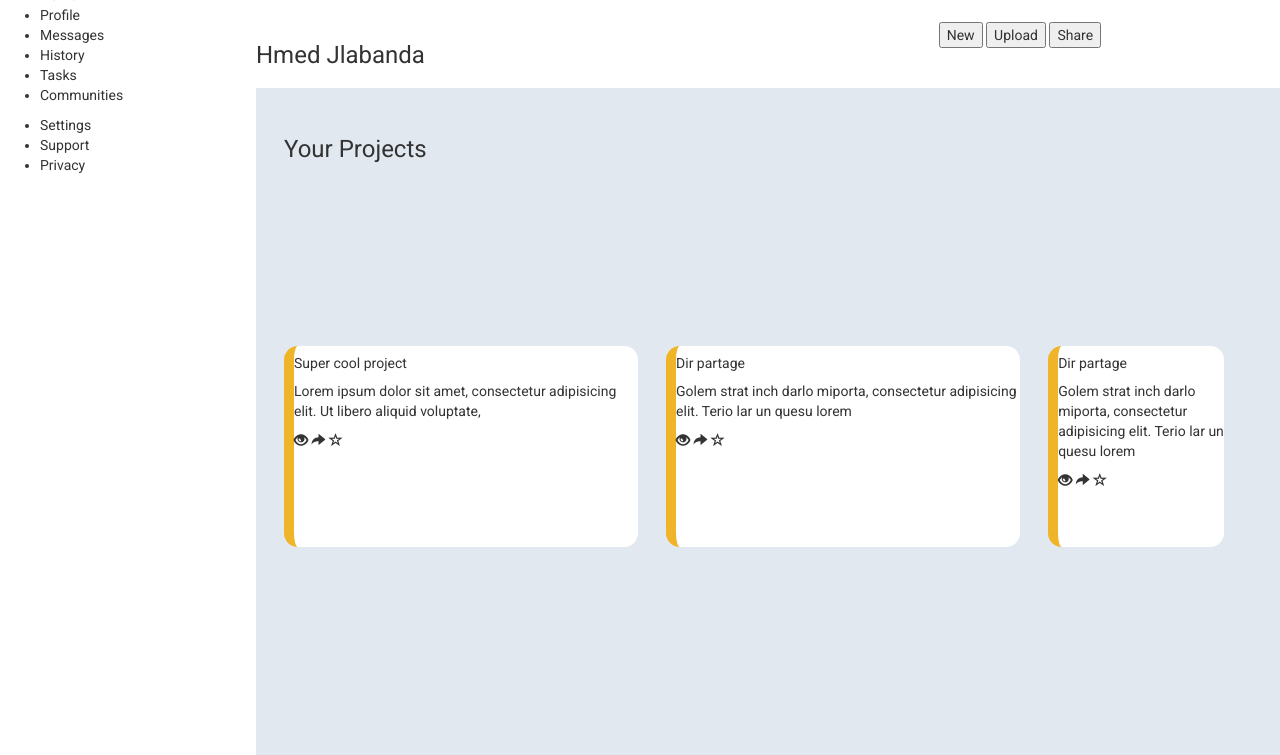
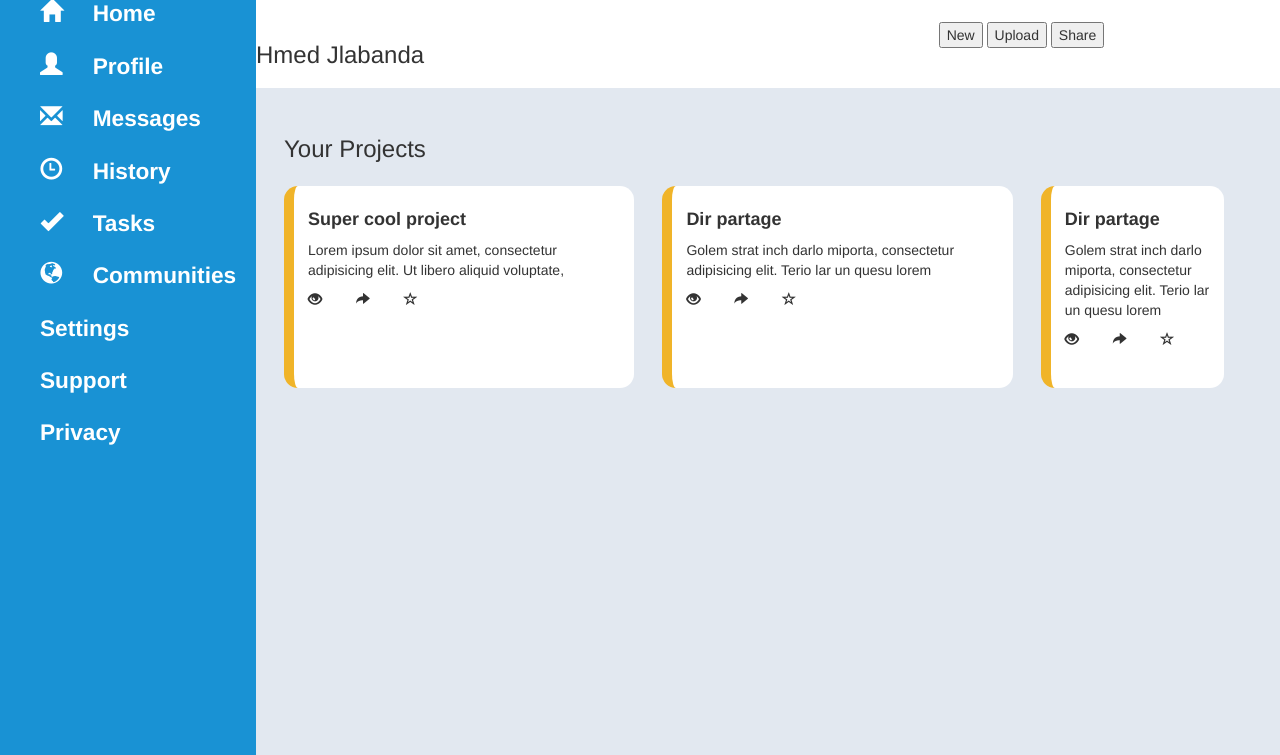
Before and after one commit to YASSINero/practice-dashboard, a plain HTML site: page index.html in a window 1280 px wide. Shown: the part 45-800 px from the top of the page. Drawn offline with nearby package versions, Linux system fonts and the light colour scheme.

Commit message:
added icons and links

```diff
--- a/index.html
+++ b/index.html
@@ -30,24 +30,26 @@
             </div>
         </section>
 
+
         <section class="content">
             <h3>Your Projects</h3>
+
             <div>
-                <h5>Super cool project</h5>
-                <p>Lorem ipsum dolor sit amet, consectetur adipisicing elit. Ut libero aliquid voluptate, </p>
-                <i class="glyphicon glyphicon-eye-open"></i>
+                    <h4><strong>Super cool project</strong></h4>
+                    <p>Lorem ipsum dolor sit amet, consectetur adipisicing elit. Ut libero aliquid voluptate, </p>
+                    <i class="glyphicon glyphicon-eye-open"></i>
                 <i class="glyphicon glyphicon-share-alt"></i>
                 <i class="glyphicon glyphicon-star-empty"></i>
             </div>
             <div>
-                <h5>Dir partage</h5>
+                <h4><strong>Dir partage</strong></h4>
                 <p>Golem strat inch darlo miporta, consectetur adipisicing elit. Terio lar un quesu lorem</p>
                 <i class="glyphicon glyphicon-eye-open"></i>
                 <i class="glyphicon glyphicon-share-alt"></i>
                 <i class="glyphicon glyphicon-star-empty"></i>
             </div>
             <div>
-                <h5>Dir partage</h5>
+                <h4><strong>Dir partage</strong></h4>
                 <p>Golem strat inch darlo miporta, consectetur adipisicing elit. Terio lar un quesu lorem</p>
                 <i class="glyphicon glyphicon-eye-open"></i>
                 <i class="glyphicon glyphicon-share-alt"></i>
@@ -58,12 +60,12 @@
         <section class="sidebar">
             <p>Dashboard</p>
             <ul>
-                <li>Home</li>
-                <li>Profile</li>
-                <li>Messages</li>
-                <li>History</li>
-                <li>Tasks</li>
-                <li>Communities</li>
+                <li><i class="glyphicon glyphicon-home"></i><a href="#" rel="">Home</a></li>
+                <li><i class="glyphicon glyphicon-user"></i><a href="#" rel="">Profile</a></li>
+                <li><i class="glyphicon glyphicon-envelope"></i><a href="#" rel="">Messages</a></li>
+                <li><i class="glyphicon glyphicon-time"></i><a href="#" rel="">History</a></li>
+                <li><i class="glyphicon glyphicon-ok"></i><a href="#" rel="">Tasks</a></li>
+                <li><i class="glyphicon glyphicon-globe"></i><a href="#" rel="">Communities</a></li>
             </ul>
             <ul>
                 <li>Settings</li>
--- a/styles/main.css
+++ b/styles/main.css
@@ -1,9 +1,5 @@
-* {
+body {
     font-family: 'Roboto', sans-serif;
-    font-weight: 400;
-}
-
-body {
     margin: 0;
     padding: 0;
 }
@@ -54,7 +50,7 @@ body {
     display: grid;
     padding: 2em;
     grid-template-columns: repeat(auto-fill, minmax(45ch,1fr));
-    grid-template-rows: repeat(auto-fill, minmax(1em ,33%));
+    grid-template-rows: 3em repeat(auto-fill, minmax(6em ,33%));
     gap: 2em;
 
 }
@@ -68,9 +64,32 @@ body {
     border-left: 1rem solid #f0b429;
     border-radius: 1em;
     background-color: white;
+    padding: 1em 1em 0;
 
 }
 
 .sidebar {
     grid-area: side;
+    background-color: #1992d4;
+    color: white;
+    font-weight: bold;
+    font-size: 17pt;
 }
+
+.sidebar > ul {
+    list-style-type: none;
+}
+
+li {
+    margin: 1rem 0 2rem;
+}
+
+li > a,
+li > a:hover {
+    color: white;
+    text-decoration: none;
+}
+
+i {
+    padding-right: 3rem;
+}
```
